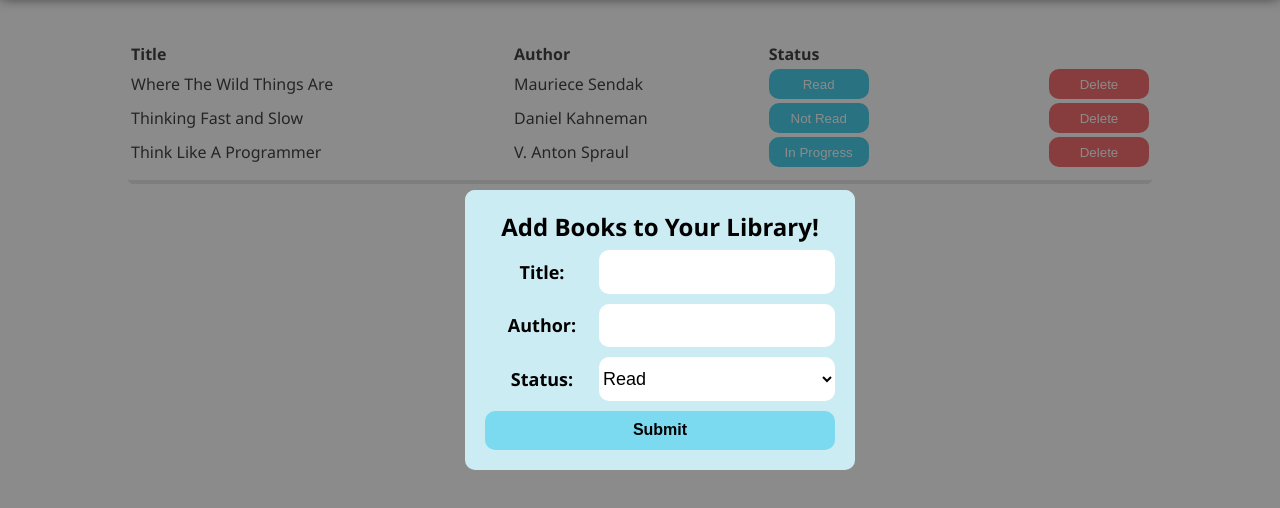
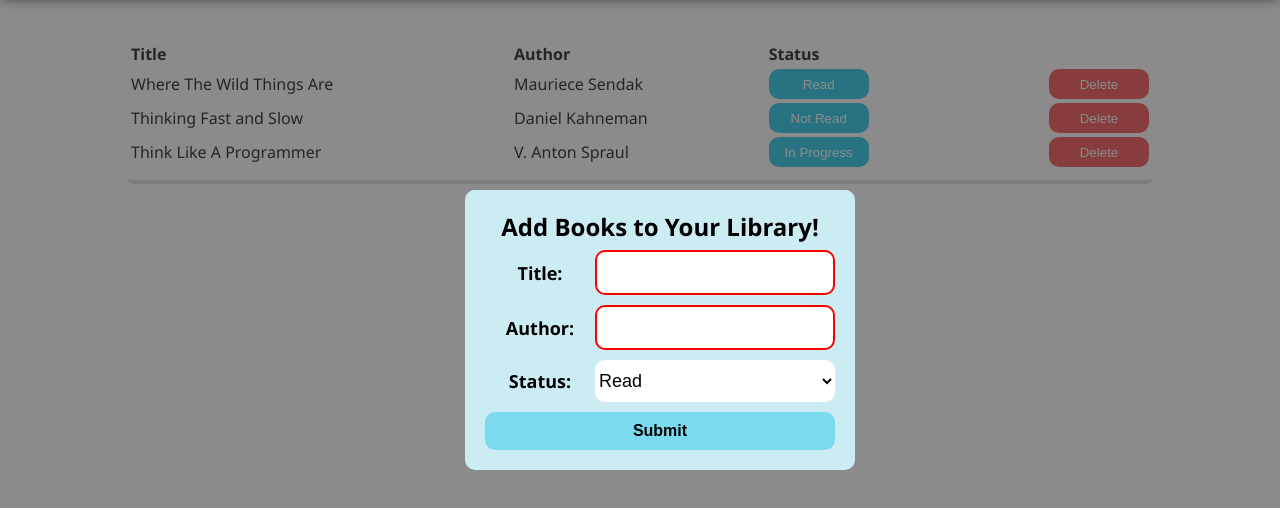
Before and after one commit to Frobii/odin-library, a website: page index.html in a window 1280 px wide. Both pictures are taken after a click on the button "Add +". Shown: the part 110-618 px from the top of the page. Drawn offline with Linux system fonts and the light colour scheme.

Commit message:
add-simple-form-validation

```diff
--- a/index.html
+++ b/index.html
@@ -19,10 +19,10 @@
                 <legend>Add Books to Your Library!</legend>
 
                 <label for="title">Title:</label>
-                <input type="text" id="title" name="title">
+                <input type="text" id="title" name="title" required>
 
                 <label for="author">Author:</label>
-                <input type="text" id="author" name="author">
+                <input type="text" id="author" name="author" required>
 
                 <label for="reading-status">Status:</label>
                 <select id="reading-status" name="reading-status">
--- a/style.css
+++ b/style.css
@@ -113,6 +113,14 @@ fieldset, input, select, button {
     border-radius: 10px;
 }
 
+input:invalid {
+    border: 2px solid red;
+}
+
+input:valid {
+    border: 2px solid green;
+}
+
 .delete, .status-button {
     width: 100px;
     height: 30px;
```
